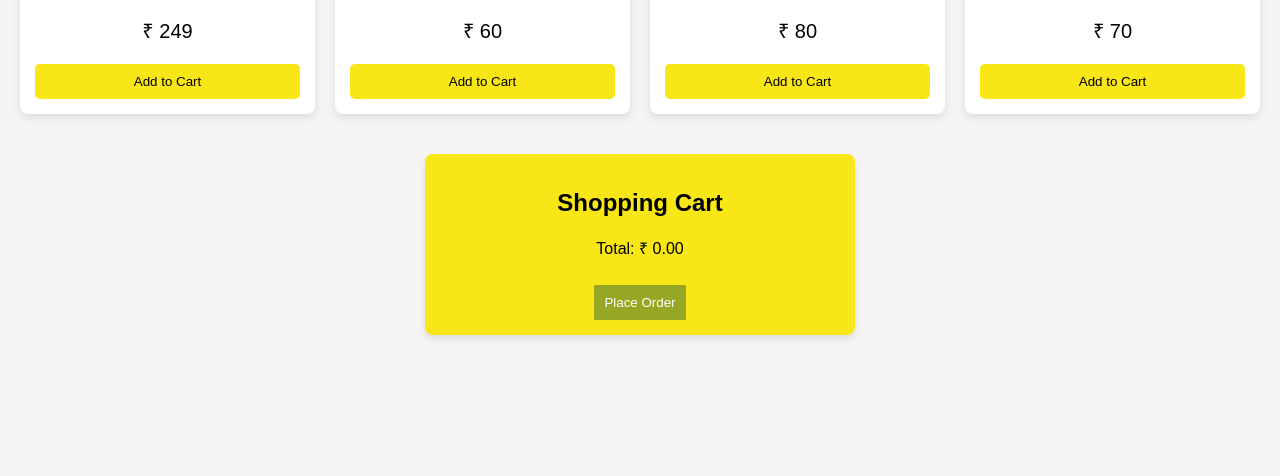
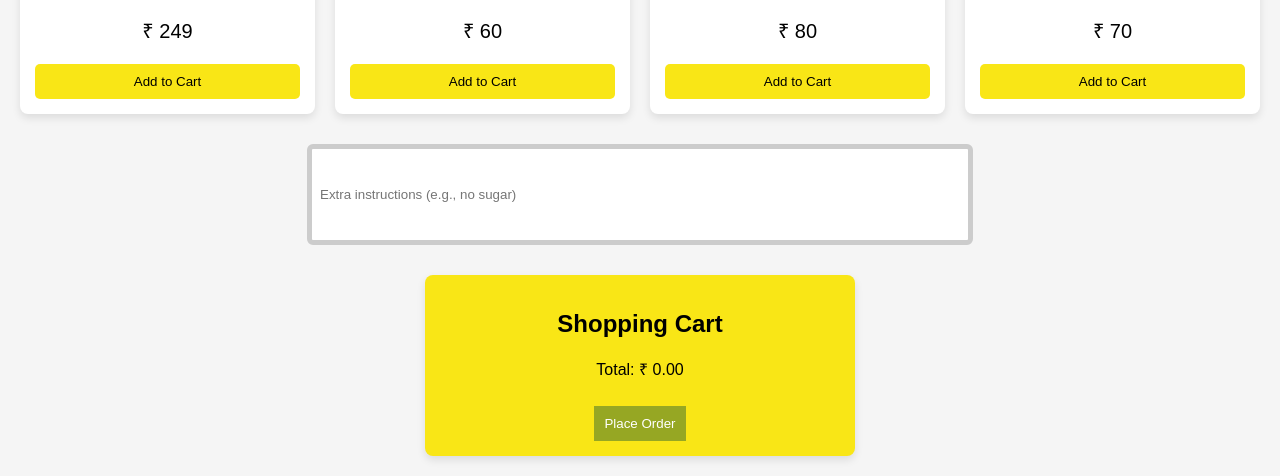
Before and after one commit to sushant8432/menu2, a plain HTML site: page index.html in a window 1280 px wide. Shown: the part 877-1353 px from the top of the page. Before the commit the page ends 1232 px from the top, so only its background shows below. Drawn offline with Linux system fonts and the light colour scheme.

Commit message:
index.html

```diff
--- a/index.html
+++ b/index.html
@@ -74,6 +74,11 @@
                 <button onclick="addToCart('Rasmalai', 70)">Add to Cart</button>
             </div>
         </div>
+        <div>
+        <input type="text" id="extraInstructions" placeholder="Extra instructions (e.g., no sugar)"
+       style="width: 50%; height: 75px; padding: 8px; margin: 10px 0; border-radius: 6px; border: 5px solid #ccc;">
+
+</div>
 
         <!-- Cart Section -->
         <div class="cart">
```
